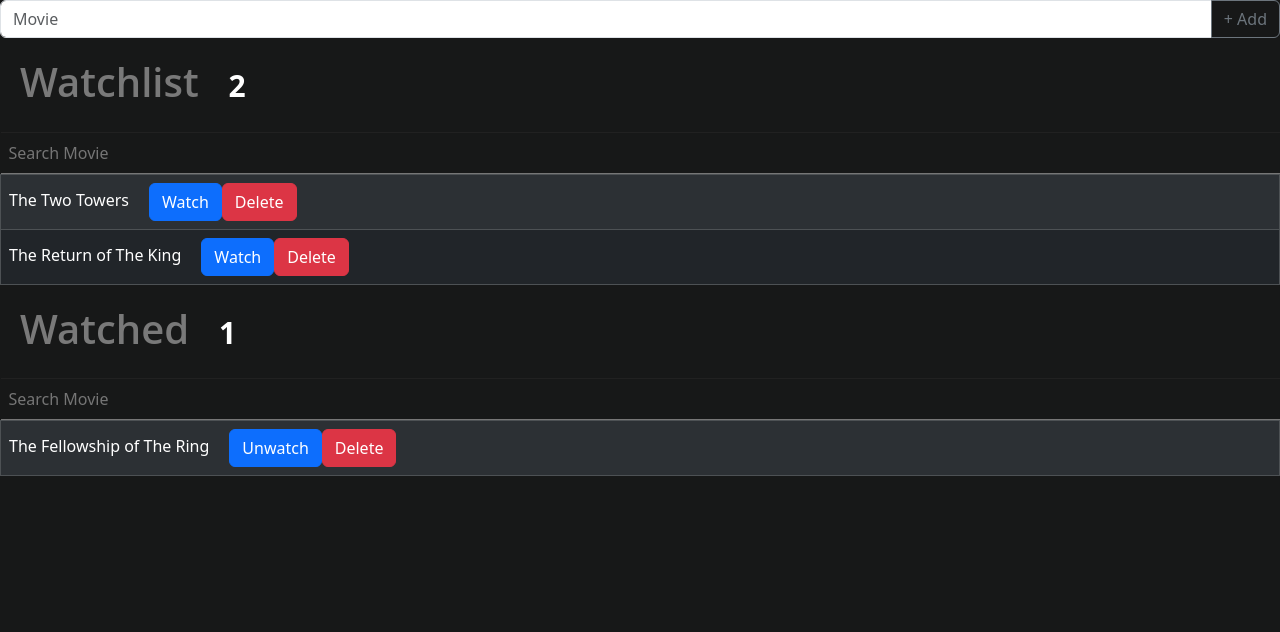
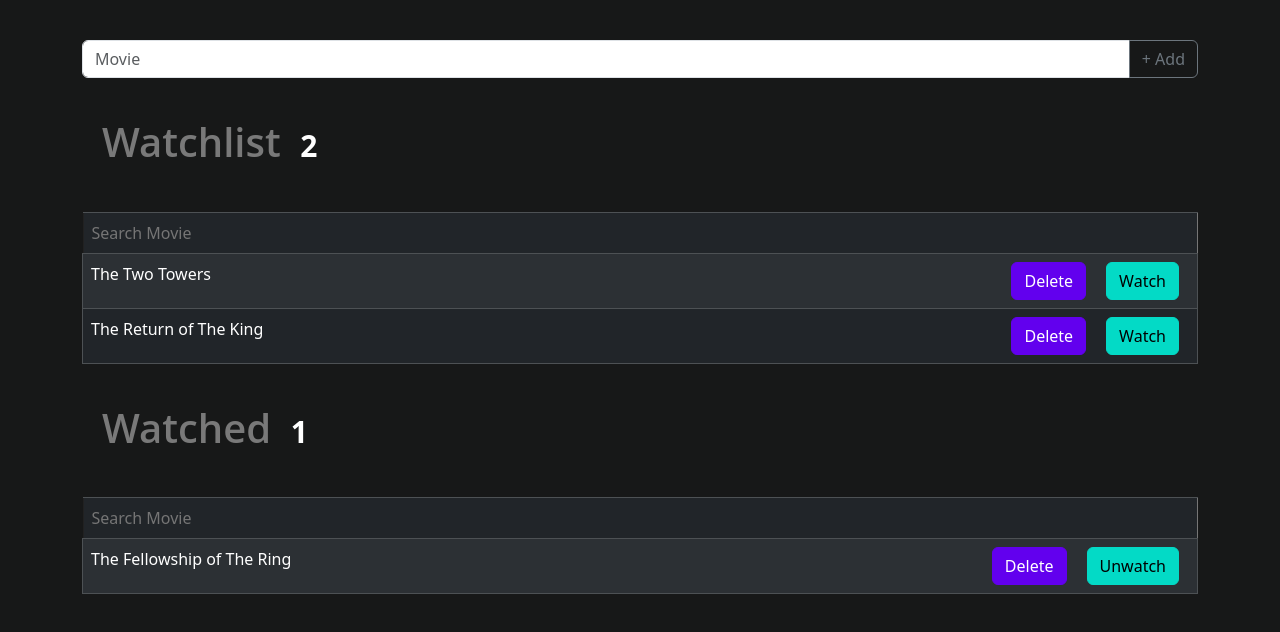
Before and after one commit to Saurontm/MovieWatchlist, a React (Create React App) app: page / in a window 1280 px wide. Shown: the top 632 px of the page. Built offline with nearby package versions, Linux system fonts and the light colour scheme.

Commit message:
design changes

```diff
--- a/package.json
+++ b/package.json
@@ -15,6 +15,7 @@
     "react-bootstrap": "^1.6.1",
     "react-dom": "^17.0.2",
     "react-scripts": "4.0.3",
+    "react-simple-star-rating": "^1.0.6",
     "styled": "^1.0.0",
     "styled-components": "^5.3.0",
     "web-vitals": "^1.0.1"
--- a/src/App.js
+++ b/src/App.js
@@ -15,9 +15,11 @@ function App() {
     <div>
       <ThemeProvider theme={theme}>
         <GlobalStyle />
-        <AddMovieInput />
-        <WatchedList></WatchedList>
-        <WatchedMovies></WatchedMovies>
+        <div class="container">
+          <AddMovieInput />
+          <WatchedList></WatchedList>
+          <WatchedMovies></WatchedMovies>
+        </div>
       </ThemeProvider>
     </div>
   );
--- a/src/components/AddMovieInput.js
+++ b/src/components/AddMovieInput.js
@@ -15,7 +15,7 @@ const AddMovieInput = () => {
     movieStore.addMovie(movieName);
   };
   return (
-    <Form onSubmit={handleAdd}>
+    <Form onSubmit={handleAdd} style={{ marginTop: 40, marginBottom: 40 }}>
       <InputGroup className="mb-3">
         <FormControl
           placeholder="Movie"
--- a/src/components/DeleteMovieButton.js
+++ b/src/components/DeleteMovieButton.js
@@ -6,7 +6,17 @@ const DeleteMovieButton = (props) => {
     movieStore.movieDelete(props.movieID);
   };
   return (
-    <Button variant="danger" className="float-right" onClick={handleDelete}>
+    <Button
+      variant="danger"
+      className="float-right"
+      onClick={handleDelete}
+      style={{
+        float: "right",
+        marginRight: 20,
+        backgroundColor: "#6200EE",
+        borderColor: "#6200EE",
+      }}
+    >
       Delete
     </Button>
   );
--- a/src/components/MovieEntry.js
+++ b/src/components/MovieEntry.js
@@ -10,9 +10,6 @@ const MovieEntry = (props) => {
         <Name> {props.movie.name}</Name>
         <MovieStatusButton movie={props.movie}></MovieStatusButton>
         <DeleteMovieButton movieID={props.movie.id}></DeleteMovieButton>
-        {/* <Button variant="danger" className="float-right">
-          Delete
-        </Button> */}
       </td>
     </tr>
   );
--- a/src/components/MovieStatusButton.js
+++ b/src/components/MovieStatusButton.js
@@ -6,7 +6,18 @@ const MovieStatusButton = (props) => {
     movieStore.updateWatchStatus(props.movie);
   };
   return (
-    <Button variant="primary" className="float-right" onClick={handleUpdate}>
+    <Button
+      variant="primary"
+      className="float-right"
+      onClick={handleUpdate}
+      style={{
+        float: "right",
+        marginRight: 10,
+        color: "black",
+        backgroundColor: "#03DAC6",
+        borderColor: "#03DAC6",
+      }}
+    >
       {props.movie.watched ? "Unwatch" : "Watch"}
     </Button>
   );
--- a/src/components/MovieTable.js
+++ b/src/components/MovieTable.js
@@ -20,12 +20,20 @@ const MovieTable = (props) => {
   return (
     <div>
       <Title>
-        {props.watched ? "Watched" : "Watchlist"}{" "}
+        {props.watched ? "Watched" : "Watchlist"}
         <Badge bg="warning">{allMovies.length}</Badge>
       </Title>
-      <Table striped bordered hover variant="dark">
+      <Table
+        striped
+        bordered
+        hover
+        variant="dark"
+        style={{ marginTop: 40, marginBottom: 40 }}
+      >
         <thead>
-          <SearchBar setQuery={setQuery} />
+          <tr>
+            <SearchBar setQuery={setQuery} />
+          </tr>
         </thead>
         <tbody>{movieList}</tbody>
       </Table>
```
Also changed, not shown: 1 other file (tests, documents, lock files or other folders).
